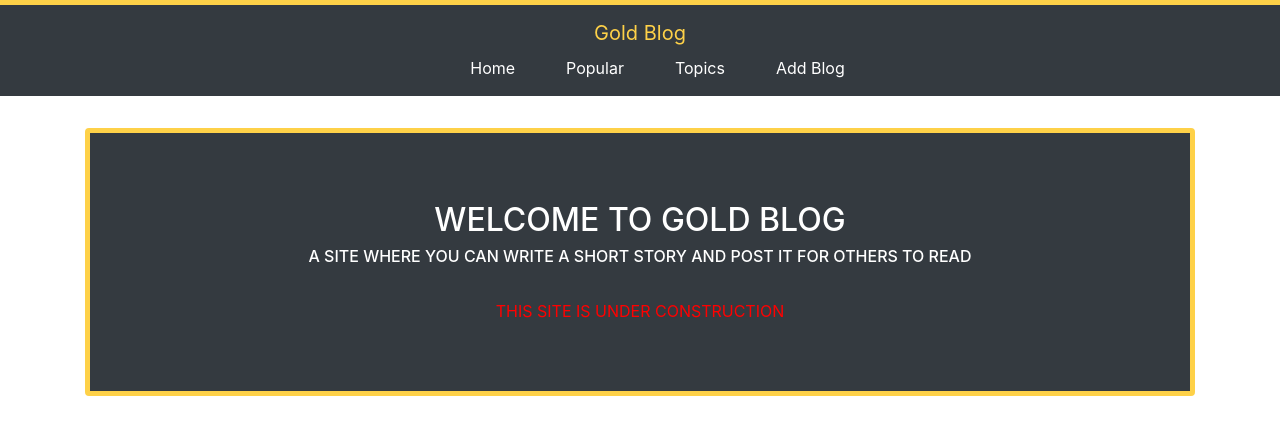
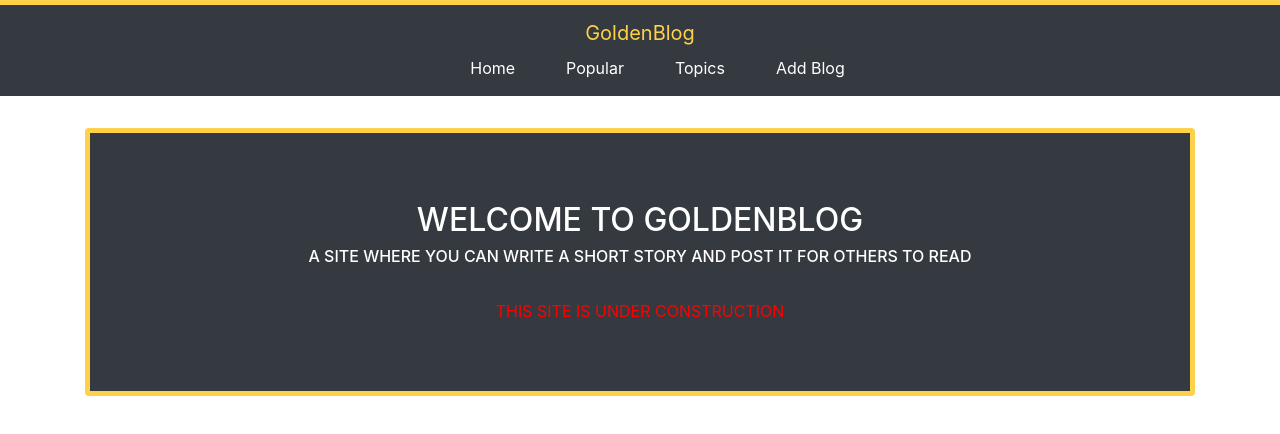
Before and after one commit to rami0141/GoldenBlogger, an Angular app: page / in a window 1280 px wide. Shown: the top 434 px of the page. Built offline with nearby package versions, Linux system fonts and the light colour scheme.

Commit message:
name change

```diff
--- a/src/app/blog/side-bar/blog-preview/blog-preview.component.css
+++ b/src/app/blog/side-bar/blog-preview/blog-preview.component.css
@@ -1,6 +1,5 @@
-
-div.ex3 {
+div.scroll {
     width: 450px;
-    height: 700px;
+    height: 870px;
     overflow: auto;
 }
--- a/src/app/blog/side-bar/blog-preview/blog-preview.component.html
+++ b/src/app/blog/side-bar/blog-preview/blog-preview.component.html
@@ -1,4 +1,4 @@
-<div class="ex3">
+<div class="scroll">
   <app-blog-item
     href="#"
   *ngFor="let blogEl of blogs"
--- a/src/app/header/header.component.html
+++ b/src/app/header/header.component.html
@@ -1,5 +1,5 @@
 <nav class="navbar navbar-expand-md flex-column fixed-top bg-dark">
- <a class="navbar-brand m-0 pb-3 position-md-absolute pb-md-0 gold" href="#">Gold Blog</a>
+ <a class="navbar-brand m-0 pb-3 position-md-absolute pb-md-0 gold" href="#">GoldenBlog</a>
  <button class="navbar-toggler" type="button" data-toggle="collapse" data-target="#navbarNav" aria-controls="navbarNav" aria-expanded="false" aria-label="Toggle navigation">
     <span class="navbar-toggler-icon"></span>
   </button>
--- a/src/app/home/home.component.html
+++ b/src/app/home/home.component.html
@@ -1,6 +1,6 @@
 <div class="card mb-4 bg-dark gold">
   <div class="card-body text-center">
-    <h2 class="mt-5">WELCOME TO GOLD BLOG</h2>
+    <h2 class="mt-5">WELCOME TO GOLDENBLOG</h2>
     <h6>A SITE WHERE YOU CAN WRITE A SHORT STORY AND POST IT FOR OTHERS TO READ</h6>
     <br>
     <p class="mb-5">THIS SITE IS UNDER CONSTRUCTION</p>
--- a/src/index.html
+++ b/src/index.html
@@ -2,7 +2,7 @@
 <html lang="en">
 <head>
   <meta charset="utf-8">
-  <title>Gold Blog</title>
+  <title>GoldenBlog</title>
   <base href="/">
 
   <meta name="viewport" content="width=device-width, initial-scale=1">
```
Also changed, not shown: 1 other file (tests, documents, lock files or other folders).
